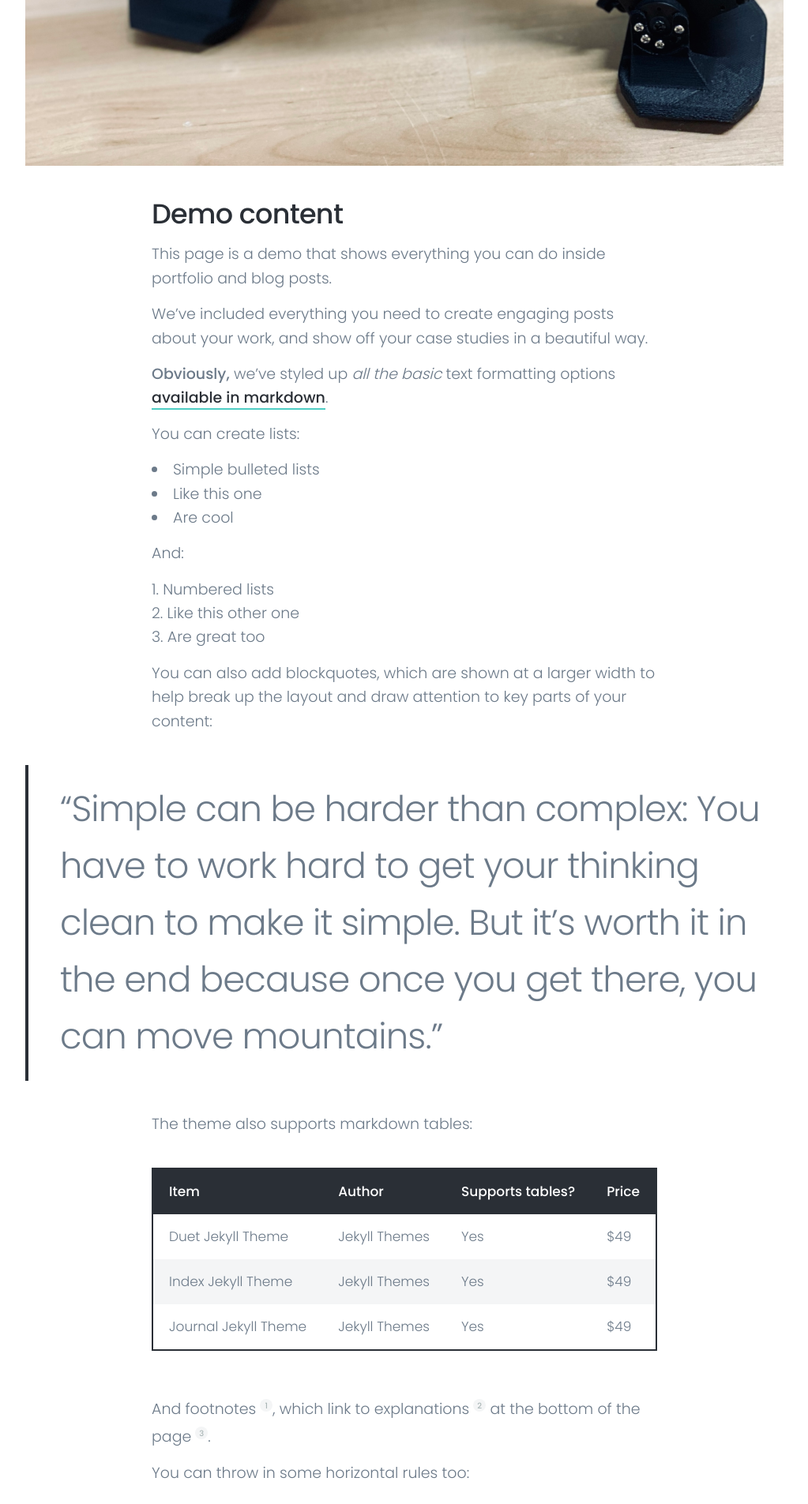
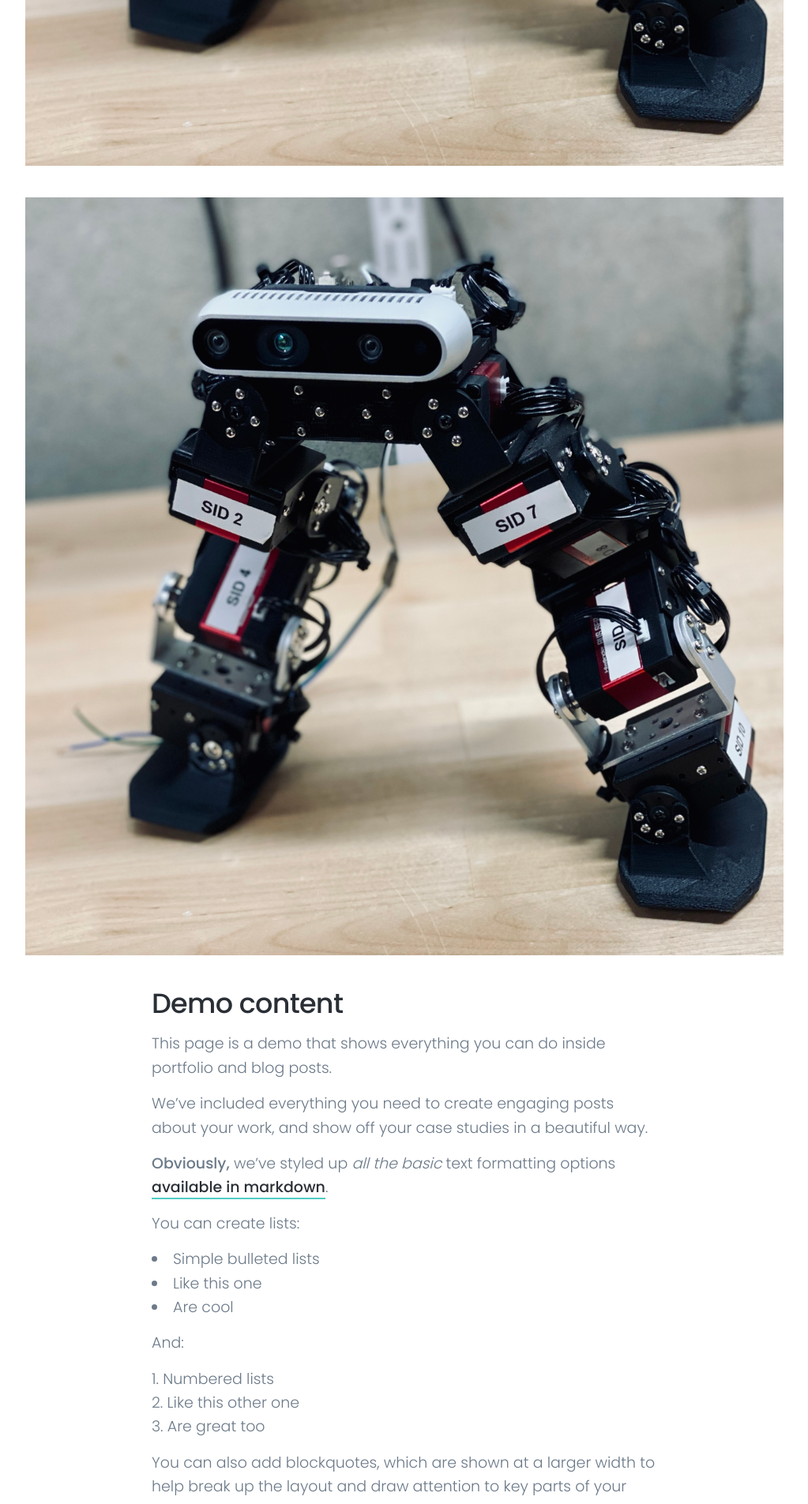
Before and after one commit to autonomousTurtle/portfolio, a Jekyll site: the page built from _projects/biped.md, in a window 1280 px wide. Shown: the part 1019-2924 px from the top of the page at 79% size, without its empty margins (128-1151 px from the left). Built offline with Jekyll 4.4.1, drawn with Linux system fonts in a browser that asks for light colours; nearby versions of some CDN libraries.

Commit message:
Update biped.md

```diff
--- a/_projects/biped.md
+++ b/_projects/biped.md
@@ -5,7 +5,9 @@ date: 2018-06-30 00:00:00
 description: A project for May We help and Joe Nuxall Miracle League, this putter is fully remote controlled. Using a unique control from Microsoft, the robot can easily be moved around and putt the ball!
 featured_image: '/images/biped/biped_featured.jpg'
 ---
-<img src="/images/biped/biped_featured.jpg" alt="coffee"></div>
+<img src="images/biped/biped_featured.jpg"?raw=true"/></div>
+<img src="/images/biped/biped_featured.jpg?raw=true"/>
+
 ![](/images/biped/biped_featured.jpg)
 
 ## Demo content
```
